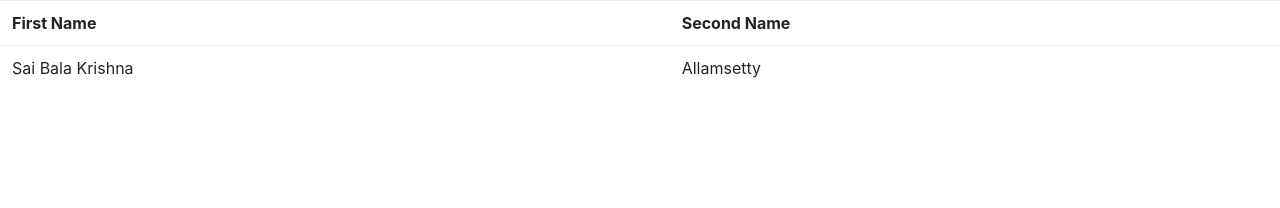
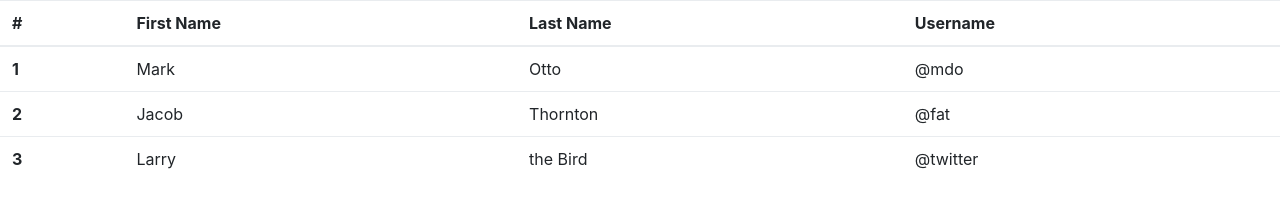
Before and after one commit to sbk888sbk/test, a plain HTML site: page index.html in a window 1280 px wide. Drawn offline with nearby package versions, Linux system fonts and the light colour scheme.

Commit message:
Update index.html

```diff
--- a/index.html
+++ b/index.html
@@ -2,14 +2,34 @@
   <head><link rel="stylesheet" href="https://maxcdn.bootstrapcdn.com/bootstrap/4.0.0-beta/css/bootstrap.min.css"></head>
   <body>
       <table class="table">
+        <thead>
           <tr>
+            <th>#</th>
             <th>First Name</th>
-          <th>Second Name</th>
+            <th>Last Name</th>
+            <th>Username</th>
+          </tr>
+        </thead>
+        <tbody>
+          <tr>
+            <th scope="row">1</th>
+            <td>Mark</td>
+            <td>Otto</td>
+            <td>@mdo</td>
           </tr>
           <tr>
-          <td>Sai Bala Krishna</td>
-          <td>Allamsetty</td>
+            <th scope="row">2</th>
+            <td>Jacob</td>
+            <td>Thornton</td>
+            <td>@fat</td>
           </tr>
+          <tr>
+            <th scope="row">3</th>
+            <td>Larry</td>
+            <td>the Bird</td>
+            <td>@twitter</td>
+          </tr>
+        </tbody>
       </table>
   </body>
 </html>
```
Lines whose indentation alone changed are shown as unchanged.
